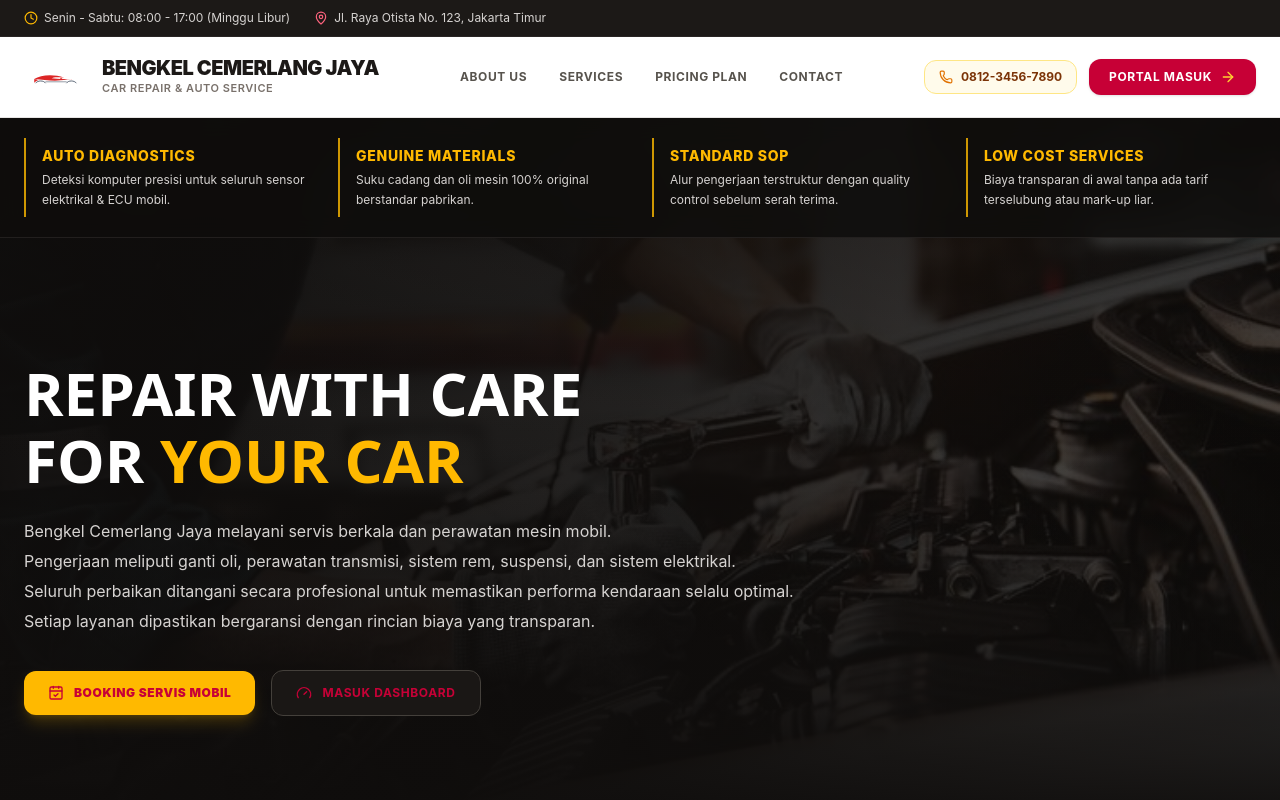
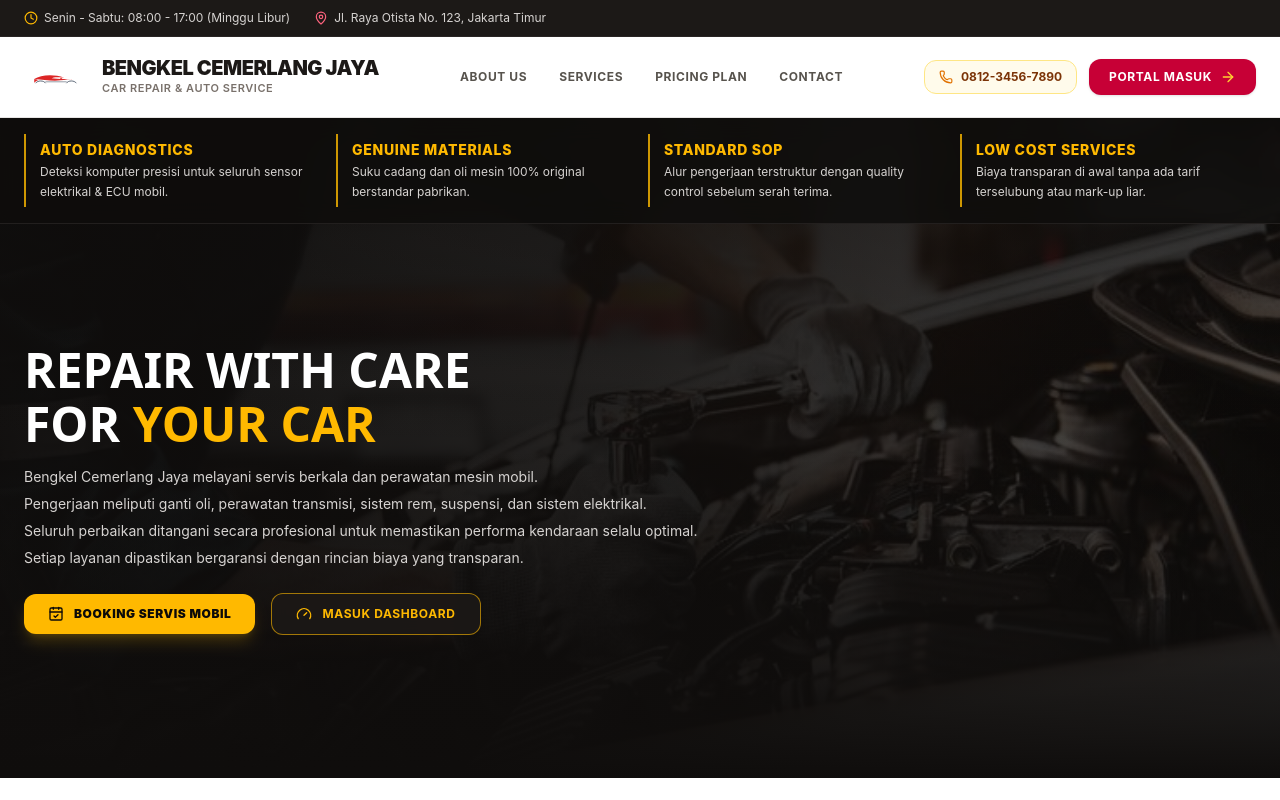
Before and after one commit to firsaadinda/bengkel-cemerlang-jaya, a Next.js app: page / in a window 1280 px wide. Shown: the top 800 px of the page. Built offline with nearby package versions, Linux system fonts and the light colour scheme; no server answers; the database is empty.

Commit message:
fix(landing): fit hero section height and restore amber button styling

```diff
--- a/src/app/page.tsx
+++ b/src/app/page.tsx
@@ -233,7 +233,7 @@ export default async function HomePage() {
       </header>
 
       {/* HERO SECTION: GearPro Big Banner Style with Full-Bleed Dark Viewport */}
-      <section className="relative bg-[#0F0D0C] text-white overflow-hidden min-h-[calc(100vh-80px)] flex flex-col justify-between">
+      <section className="relative bg-[#0F0D0C] text-white overflow-hidden min-h-[calc(100vh-140px)] flex flex-col justify-between">
         {/* User uploaded natural mechanic repair photo as background - menutup layar penuh */}
         <div className="absolute inset-0">
           <Image
@@ -250,13 +250,13 @@ export default async function HomePage() {
 
         {/* 4 Feature Columns Bar di bagian atas banner hero */}
         <div className="relative z-20 border-b border-stone-800/80 bg-[#0F0D0C]/85 backdrop-blur-md">
-          <div className="max-w-7xl mx-auto px-6 py-5 grid grid-cols-1 sm:grid-cols-2 lg:grid-cols-4 gap-6">
+          <div className="max-w-7xl mx-auto px-6 py-4 grid grid-cols-1 sm:grid-cols-2 lg:grid-cols-4 gap-4">
             {HIGHLIGHT_FEATURES.map((item, idx) => (
-              <div key={idx} className="p-2 border-l-2 border-amber-400/80 hover:bg-stone-900/60 transition-colors pl-4">
+              <div key={idx} className="p-1.5 border-l-2 border-amber-400/80 hover:bg-stone-900/60 transition-colors pl-3.5">
                 <h3 className="font-extrabold text-amber-400 text-xs sm:text-sm uppercase tracking-wider">
                   {item.title}
                 </h3>
-                <p className="text-xs text-stone-300 mt-1 leading-relaxed">
+                <p className="text-xs text-stone-300 mt-0.5 leading-relaxed">
                   {item.desc}
                 </p>
               </div>
@@ -264,40 +264,40 @@ export default async function HomePage() {
           </div>
         </div>
 
-        {/* Hero content utama yang mengisi ruang ke bawah tanpa memotong layar */}
-        <div className="max-w-7xl mx-auto px-6 py-20 md:py-28 relative z-10 w-full flex-1 flex flex-col justify-center">
-          <div className="w-full space-y-6 text-left">
+        {/* Hero content utama yang dinaikkan ke atas agar fit dan tidak memotong bagian bawah */}
+        <div className="max-w-7xl mx-auto px-6 pt-6 pb-12 md:pt-8 md:pb-14 relative z-10 w-full flex-1 flex flex-col justify-center">
+          <div className="w-full space-y-4 text-left">
             {/* Judul utama yang proporsional */}
-            <h2 className="text-4xl sm:text-5xl lg:text-6xl font-black text-white tracking-normal leading-[1.12] uppercase font-sans">
+            <h2 className="text-3xl sm:text-4xl lg:text-5xl font-black text-white tracking-normal leading-[1.12] uppercase font-sans">
               REPAIR WITH CARE <br />
               FOR <span className="text-amber-400">YOUR CAR</span>
             </h2>
 
             {/* Deskripsi Bengkel dalam 4 baris rapi */}
-            <div className="text-stone-300 text-sm sm:text-base leading-relaxed space-y-1 font-normal">
+            <div className="text-stone-300 text-xs sm:text-sm leading-relaxed space-y-1 font-normal max-w-3xl">
               <p>Bengkel Cemerlang Jaya melayani servis berkala dan perawatan mesin mobil.</p>
               <p>Pengerjaan meliputi ganti oli, perawatan transmisi, sistem rem, suspensi, dan sistem elektrikal.</p>
               <p>Seluruh perbaikan ditangani secara profesional untuk memastikan performa kendaraan selalu optimal.</p>
               <p>Setiap layanan dipastikan bergaransi dengan rincian biaya yang transparan.</p>
             </div>
 
-            {/* Tombol aksi dengan teks warna merah sama seperti portal masuk (rose-700) */}
-            <div className="flex flex-wrap items-center gap-4 pt-3">
+            {/* Tombol aksi dengan warna kuning kembali seperti semula */}
+            <div className="flex flex-wrap items-center gap-4 pt-2">
               <a
                 href={`https://wa.me/${workshop.telepon.replace(/[^0-9]/g, '')}?text=Halo%20Bengkel%20Cemerlang%20Jaya,%20saya%20mau%20booking%20jadwal%20servis%20mobil`}
                 target="_blank"
                 rel="noopener noreferrer"
-                className="inline-flex items-center gap-2.5 px-6 py-3.5 rounded-xl bg-amber-400 hover:bg-amber-300 text-rose-700 font-black text-xs uppercase tracking-wider transition-all shadow-lg shadow-amber-400/20 hover:scale-[1.02]"
+                className="inline-flex items-center gap-2.5 px-6 py-3 rounded-xl bg-amber-400 hover:bg-amber-300 text-stone-950 font-black text-xs uppercase tracking-wider transition-all shadow-lg shadow-amber-400/20 hover:scale-[1.02]"
               >
-                <CalendarCheck className="w-4 h-4 text-rose-700" />
+                <CalendarCheck className="w-4 h-4 text-stone-950" />
                 <span>Booking Servis Mobil</span>
               </a>
 
               <Link
                 href="/login"
-                className="inline-flex items-center gap-2.5 px-6 py-3.5 rounded-xl bg-stone-900/90 hover:bg-stone-800 text-rose-700 border border-stone-700 font-bold text-xs uppercase tracking-wider transition-all backdrop-blur-sm"
+                className="inline-flex items-center gap-2.5 px-6 py-3 rounded-xl bg-stone-900/90 hover:bg-stone-800 text-amber-400 border border-amber-400/60 font-bold text-xs uppercase tracking-wider transition-all backdrop-blur-sm"
               >
-                <Gauge className="w-4 h-4 text-rose-700" />
+                <Gauge className="w-4 h-4 text-amber-400" />
                 <span>Masuk Dashboard</span>
               </Link>
             </div>
```
